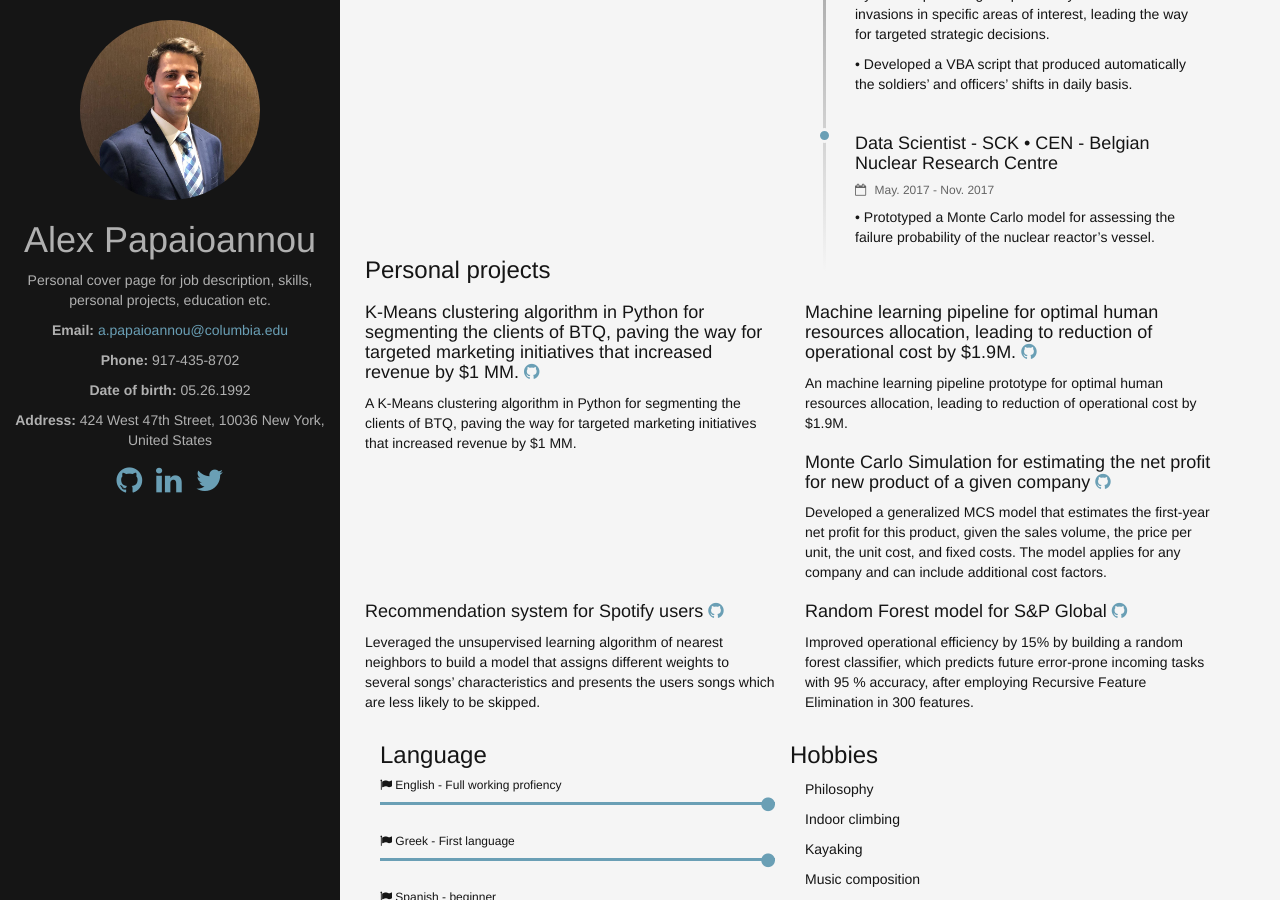
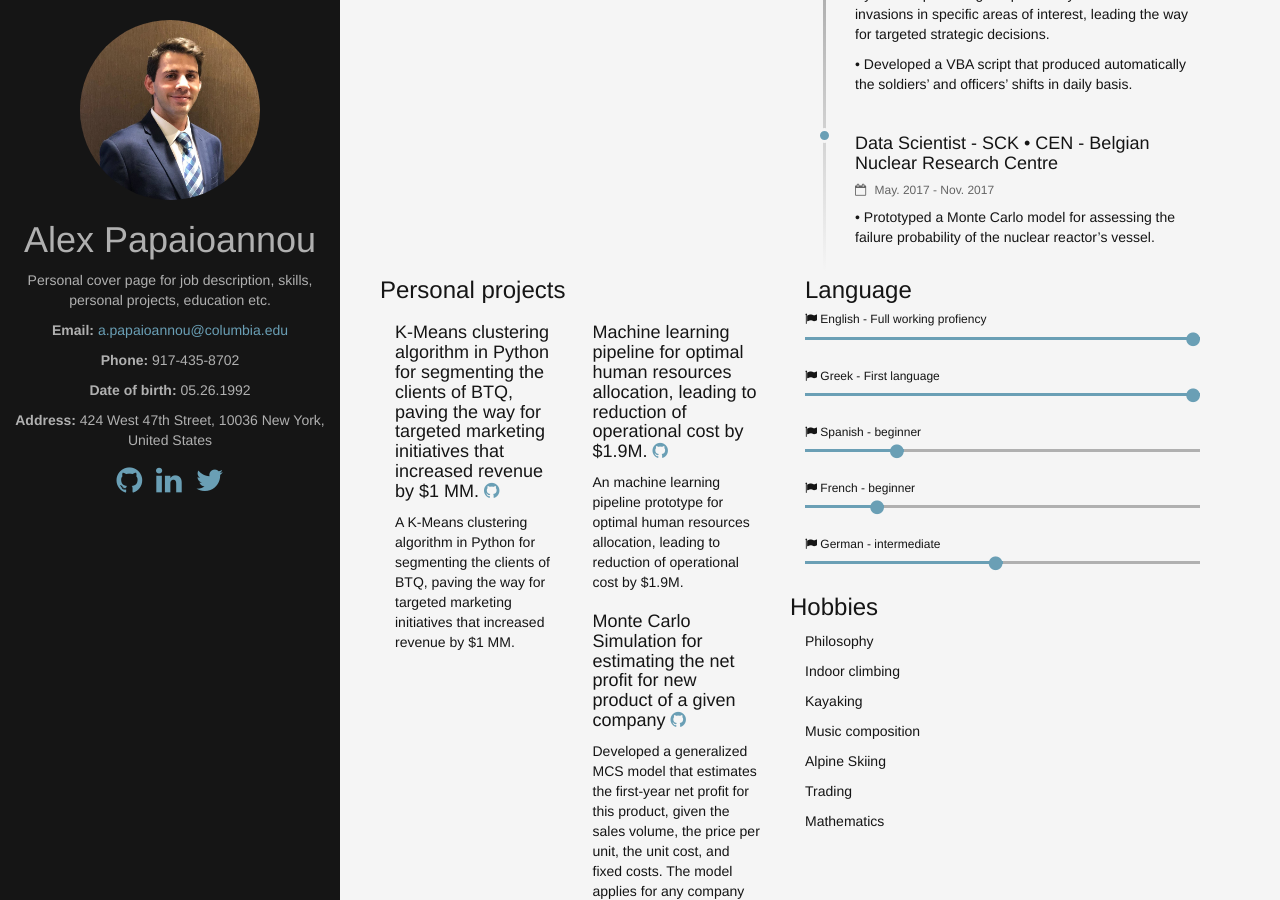
Before and after one commit to alex-papaioannou/home, a Jekyll site: the page built from index.html, in a window 1280 px wide and 900 px high, scrolled down 1595 px. Built offline with Jekyll 4.4.1, drawn with Linux system fonts in a browser that asks for light colours; nearby versions of some CDN libraries.

Commit message:
Update projects.html

```diff
--- a/_includes/projects.html
+++ b/_includes/projects.html
@@ -1,10 +1,8 @@
-<div class="projects-wrapper">
+<div class="col-sm-12 col-md-6 col-projects">
     <div class="projects">
         <div class="section-title">
             <h3>{{ site.projects}}</h3>
         </div>
-        <div class="section-wrapper">
-            <div class="row">
             {% for post in site.posts %}
                 {% if post.category == "project" %}
                     <div class="project col-xs-12 col-sm-6 col-md-6">
@@ -26,5 +24,3 @@
             {% endfor %}
     </div>
 </div>
-    </div>
-</div>
```
Lines whose indentation alone changed are shown as unchanged.
